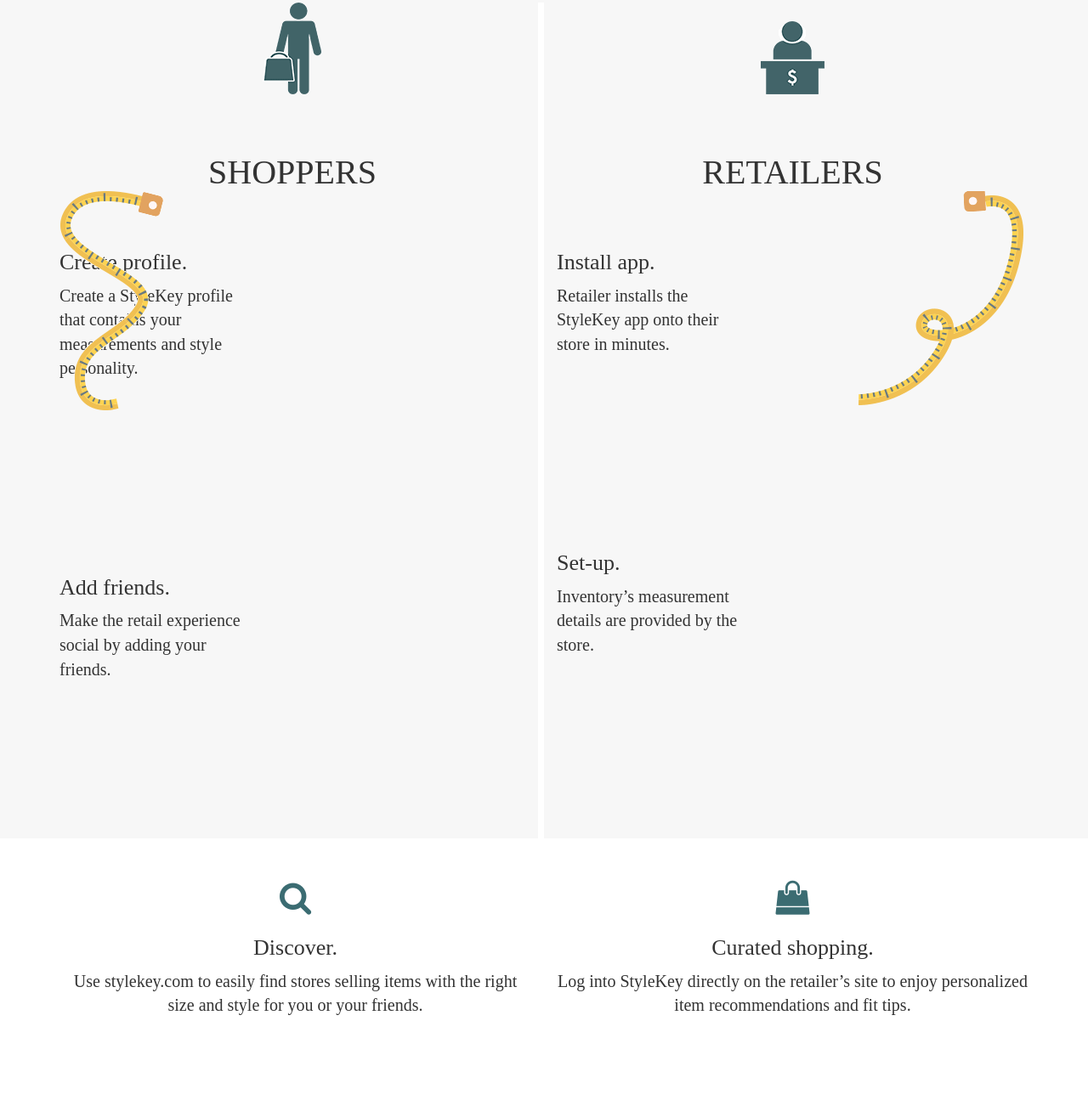
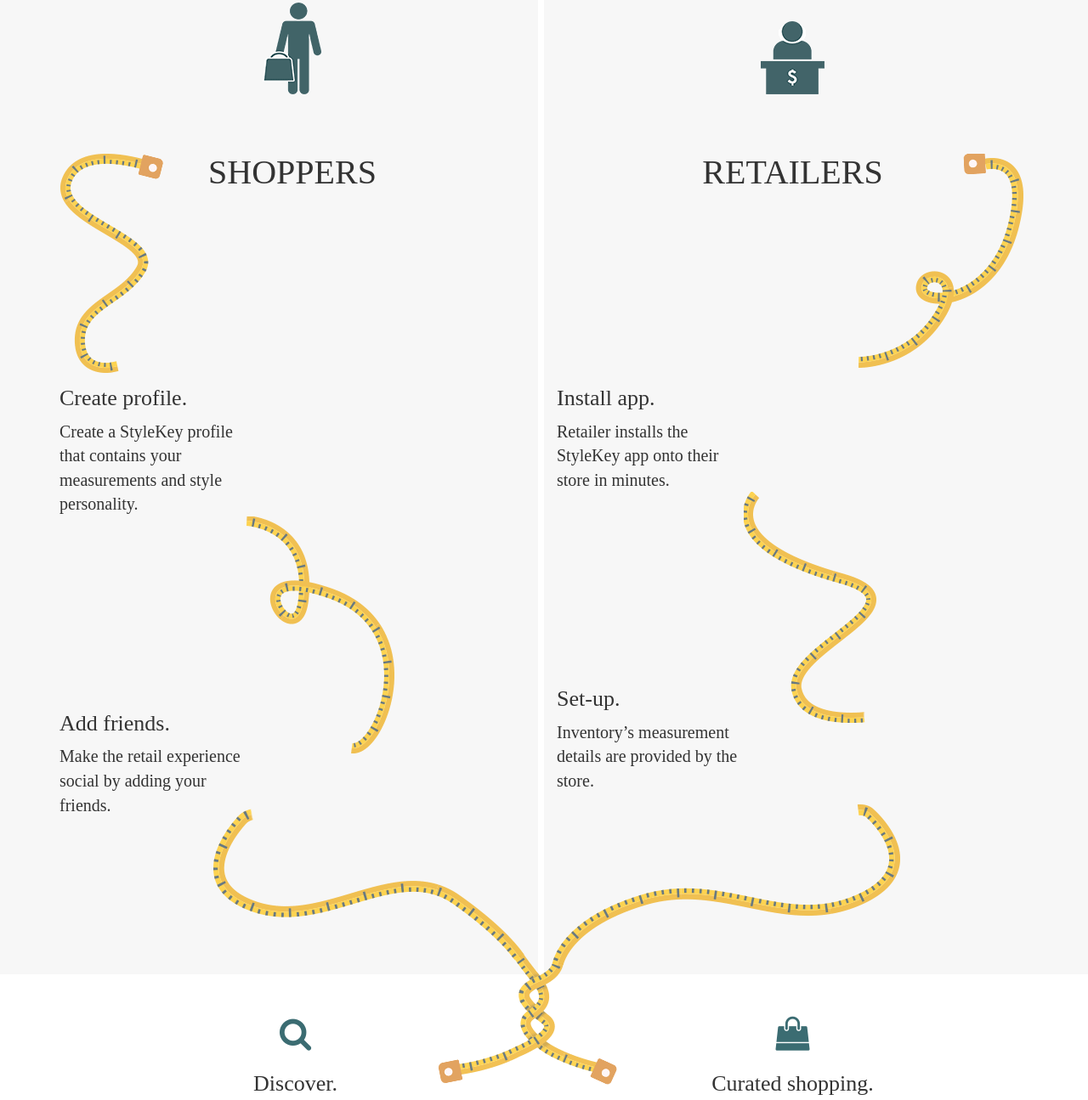
Before and after one commit to Danko-M/threePages, a website: page how-it-works.html in a window 1280 px wide. Shown: the part 557-1852 px from the top of the page at 85% size. Drawn offline with nearby package versions, Linux system fonts and the light colour scheme; a web font is replaced by a local one.

Commit message:
added all 'measuring tape' graphic to the 'how it works' page (and some positioning)

```diff
--- a/css/style.css
+++ b/css/style.css
@@ -652,7 +652,7 @@
 	}
 }
 .sec-01-howitworks .col-sm-6 {
-	margin-top: 60px;
+	padding-top: 60px;
 }
 .sec-01-howitworks h3 {
 	position: relative;
@@ -665,7 +665,32 @@
 .sec-01-howitworks .box-02,
 .sec-01-howitworks .box-03,
 .sec-01-howitworks .box-04 {
+	position: relative;
 	max-width: 220px;
+}
+.sec-01-howitworks .box-01:before,
+.sec-01-howitworks .box-02:before	,
+.sec-01-howitworks .box-03:before	,
+.sec-01-howitworks .box-04:before {
+	position: absolute;
+	display: block;
+	content: "";
+	background: url(../img/sprites.png) no-repeat;
+}
+.sec-01-howitworks .box-01:before {
+  top: 100%;
+  left: 100%;
+	width: 175px;
+	height: 285px;
+	background-position: -342px -130px;
+}
+
+.sec-01-howitworks .box-03:before {
+  top: 100%;
+  left: 100%;
+	width: 160px;
+	height: 275px;
+	background-position: -525px -129px;
 }
 .rounded-num {
 	width: 71px;
@@ -692,6 +717,12 @@
 	.sec-01-howitworks .box-04 {
 		margin-bottom: 185px;
 	}
+	.h3-shoppers {
+		margin-bottom: 230px;
+	}
+	.h3-retailers {
+		margin-bottom: 230px;
+	}
 	.h3-retailers:after,
 	.h3-shoppers:after {
 		position: absolute;
@@ -700,11 +731,13 @@
 		background: url(../img/sprites.png) no-repeat;
 	}
 	.h3-shoppers:after {
+		top: 0;
 		width: 125px;
 		height: 260px;
 		background-position: -10px -125px;
 	}
 	.h3-retailers:after {
+		top: 0;
 		right: 0;
 		width: 200px;
 		height: 255px;
@@ -736,11 +769,13 @@
 	position: relative;
 	padding-bottom: 90px;
 }
-.sec-02-howitworks .container:before- {
+.sec-02-howitworks .container:before {
 	position: absolute;
+	left: 50%;
+  top: -200px;
 	width: 815px;
 	height: 340px;
-	content: "";
+	margin-left: -390px;
 	background: url(../img/sprites.png) no-repeat;
 	background-position: -14px -420px;
 }
--- a/how-it-works.html
+++ b/how-it-works.html
@@ -56,14 +56,11 @@
     <!-- mobile -->
       <div class="container visible-xs-block">
 
-
         <div id="carousel-example-generic-howitworks-01" class="carousel slide" data-ride="carousel">
-
           <!-- Wrapper for slides -->
           <div class="carousel-inner" role="listbox">
             <div class="item active">
               <h3 class="h3-shoppers">SHOPPERS</h3>
-
               <div class="media">
                 <div class="media-left">
                   <div class="rounded-num">1</div>
@@ -73,7 +70,6 @@
                   <p>Create a StyleKey profile that contains your measurements and style personality.</p>
                 </div>
               </div>
-
               <div class="media">
                 <div class="media-left">
                   <div class="rounded-num">2</div>
@@ -83,7 +79,6 @@
                   <p>Make the retail experience social by adding your friends.</p>
                 </div>
               </div>
-
               <div class="media">
                 <div class="media-left">
                   <div class="rounded-num">3</div>
@@ -93,7 +88,6 @@
                   <p>Use stylekey.com to easily find stores selling items with the right size and style for you or your friends</p>
                 </div>
               </div>
-
               <div class="media">
                 <div class="media-left">
                   <div class="rounded-num">4</div>
@@ -104,14 +98,8 @@
                 </div>
               </div>
             </div>
-
-
-
             <div class="item">
               <h3 class="h3-shoppers">RETAILERS</h3>
-
-
-
               <div class="media">
                 <div class="media-left">
                   <div class="rounded-num">1</div>
@@ -121,7 +109,6 @@
                   <p>Retailer installs the StyleKey app onto their store in minutes.</p>
                 </div>
               </div>
-
               <div class="media">
                 <div class="media-left">
                   <div class="rounded-num">2</div>
@@ -132,9 +119,7 @@
                 </div>
               </div>
             </div>
-
           </div>
-
           <!-- Controls -->
           <a class="left carousel-control" href="#carousel-example-generic-howitworks-01" role="button" data-slide="prev">
             <span class="glyphicon glyphicon-chevron-left" aria-hidden="true"></span>
@@ -145,15 +130,10 @@
             <span class="sr-only">Next</span>
           </a>
         </div>
+      </div><!-- / mobile .container -->
 
 
 
-
-
-
-
-
-      </div>
 
     <!-- non mobile -->
       <div class="container hidden-xs">
```
Lines whose indentation alone changed are shown as unchanged.
